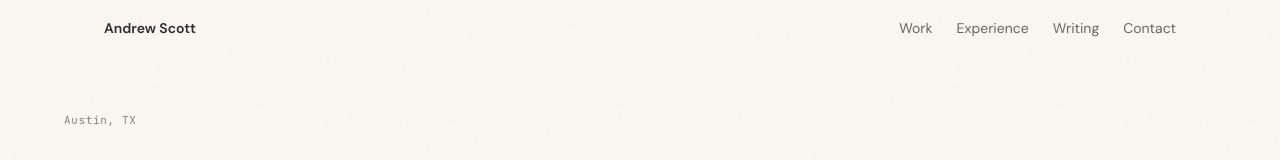
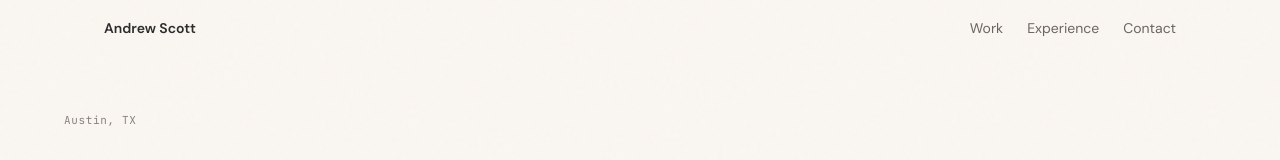
Before and after one commit to andrewscott05/career-portfolio, a React (Vite) app: page / in a window 1280 px wide. Shown: the top 160 px of the page. Built offline with nearby package versions, Linux system fonts and the light colour scheme.

Commit message:
Remove Writing section entirely
Co-Authored-By: Claude Sonnet 4.6 <noreply@anthropic.com>

```diff
--- a/src/components/Nav.tsx
+++ b/src/components/Nav.tsx
@@ -3,7 +3,6 @@ import { useState, useEffect } from 'react'
 const links = [
   { label: 'Work', href: '#work' },
   { label: 'Experience', href: '#experience' },
-  { label: 'Writing', href: '#writing' },
   { label: 'Contact', href: '#contact' },
 ]
 
--- a/src/pages/Home.tsx
+++ b/src/pages/Home.tsx
@@ -4,7 +4,6 @@ import { About } from '../components/About'
 import { WhatImBuilding } from '../components/WhatImBuilding'
 import { Experience } from '../components/Experience'
 import { Skills } from '../components/Skills'
-import { Writing } from '../components/Writing'
 import { Contact } from '../components/Contact'
 
 export function Home() {
@@ -16,7 +15,6 @@ export function Home() {
       <WhatImBuilding />
       <Experience />
       <Skills />
-      <Writing />
       <Contact />
     </>
   )
```
